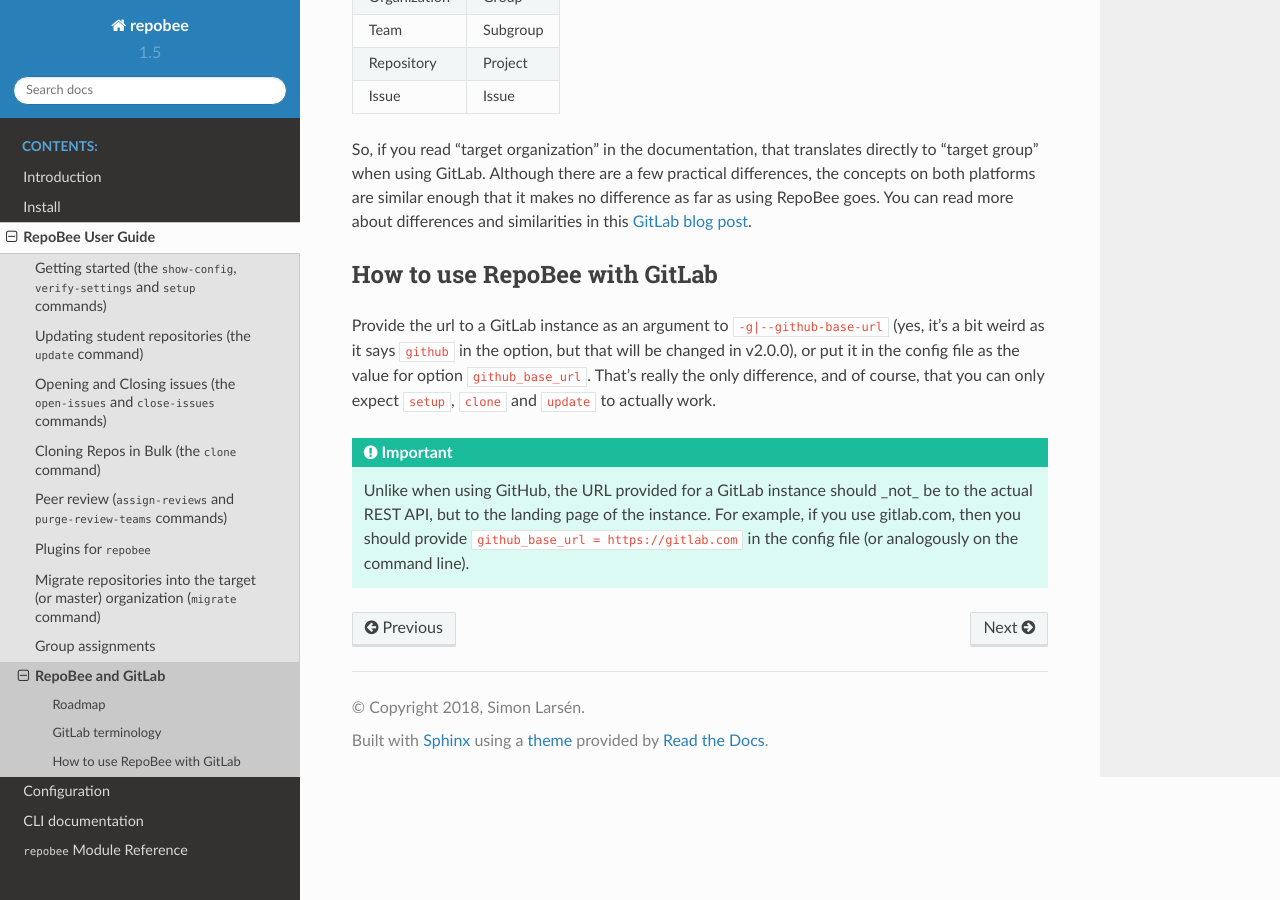
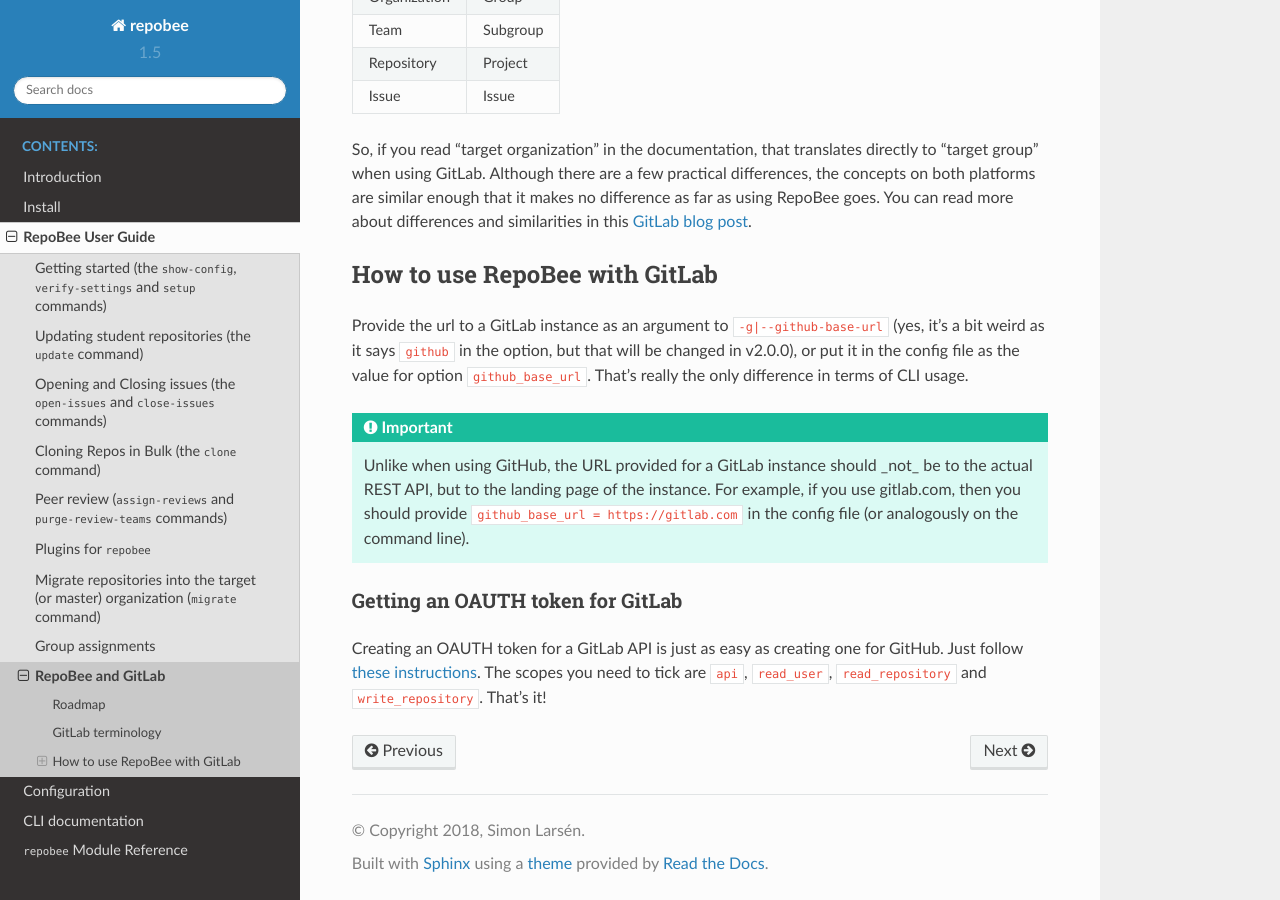
Before and after one commit to repobee/repobee, a Sphinx documentation site: the page built from docs/gitlab.rst, in a window 1280 px wide and 900 px high, scrolled down 1018 px. Built offline with Sphinx 7.4.7 and the Read the Docs theme 2.0.0, drawn with Linux system fonts in a browser that asks for light colours; some of the changed text lies outside the part shown.

Commit message:
Update GitLab docs

```diff
--- a/docs/gitlab.rst
+++ b/docs/gitlab.rst
@@ -54,9 +54,8 @@
 Provide the url to a GitLab instance as an argument to
 ``-g|--github-base-url`` (yes, it's a bit weird as it says ``github`` in the
 option, but that will be changed in v2.0.0), or put it in the config file as
-the value for option ``github_base_url``. That's really the only difference,
-and of course, that you can only expect ``setup``, ``clone`` and ``update`` to
-actually work.
+the value for option ``github_base_url``. That's really the only difference in
+terms of CLI usage.
 
 .. important::
 
@@ -65,6 +64,13 @@
    example, if you use gitlab.com, then you should provide ``github_base_url =
    https://gitlab.com`` in the config file (or analogously on the command line).
 
+Getting an OAUTH token for GitLab
+---------------------------------
+Creating an OAUTH token for a GitLab API is just as easy as creating one for
+GitHub. Just follow `these instructions
+<https://docs.gitlab.com/ee/user/profile/personal_access_tokens.html>`_.
+The scopes you need to tick are ``api``, ``read_user``, ``read_repository`` and
+``write_repository``. That's it!
 
 .. _`GitLab blog post`: https://about.gitlab.com/2017/09/11/comparing-confusing-terms-in-github-bitbucket-and-gitlab/
 .. _`GitLab support Kanban board`: https://github.com/repobee/repobee/projects/7
```
Also changed, not shown: other parts of docs/gitlab.rst (+4 -4 lines).
